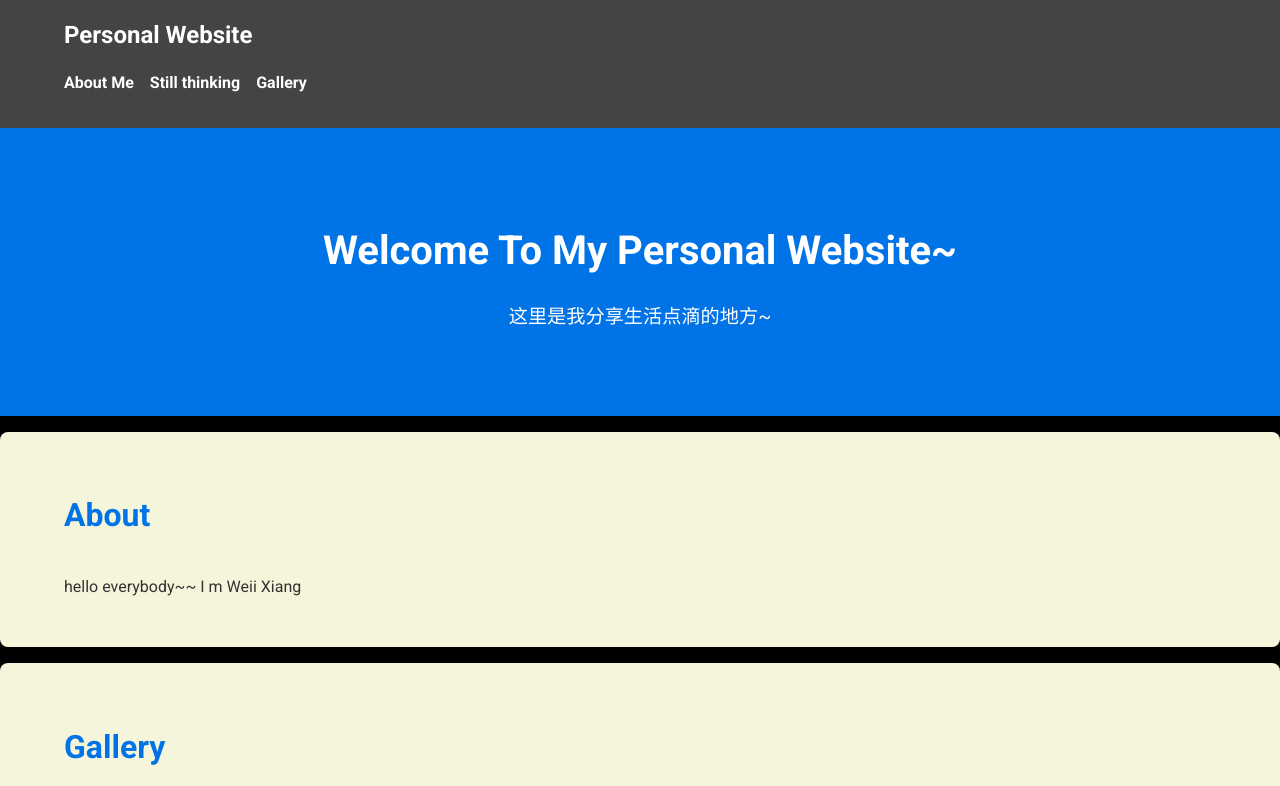
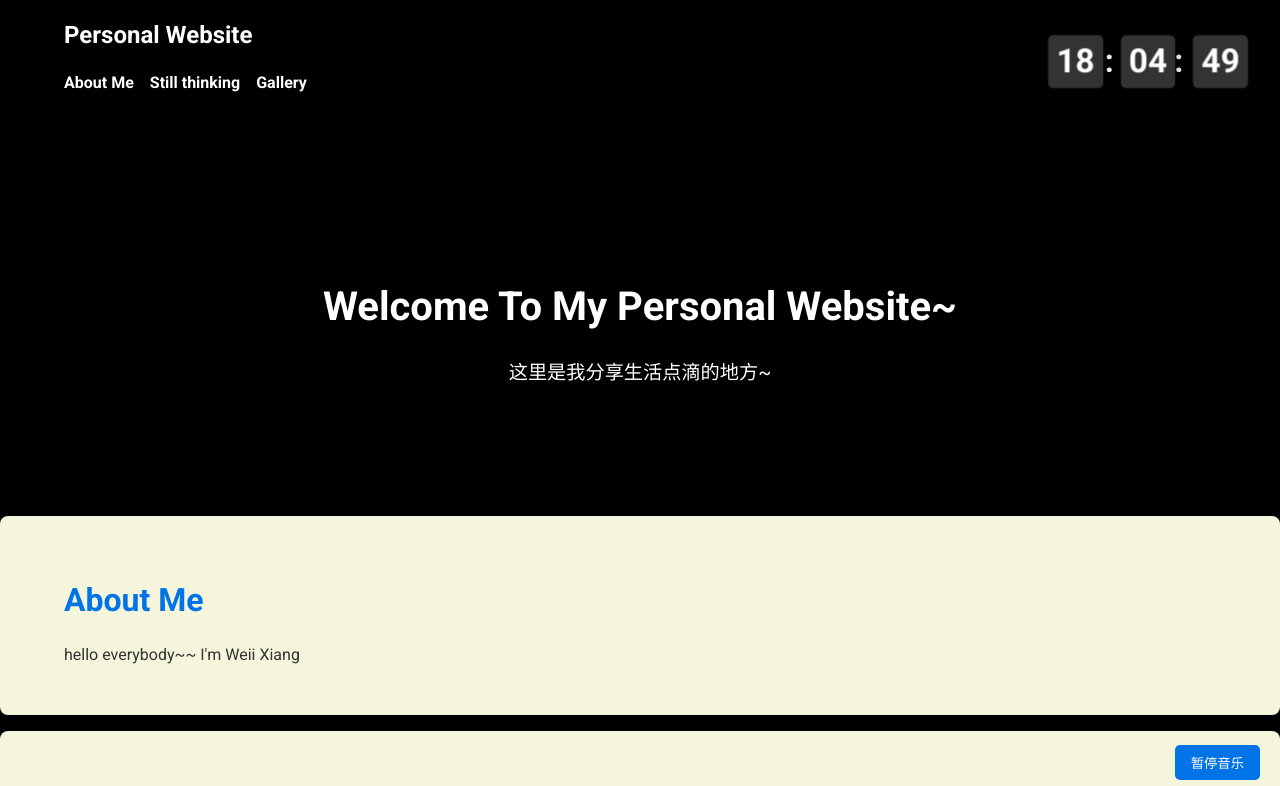
Before and after one commit to WeiiXiang/personal, a plain HTML site: page index.html in a window 1280 px wide. Shown: the top 786 px of the page. Drawn offline with Linux system fonts and the light colour scheme; some packages are replaced by stand-ins of ours; a script that the page names is missing.

Commit message:
add 3d bg and music

```diff
--- a/index.html
+++ b/index.html
@@ -8,6 +8,12 @@
     <link href="https://fonts.googleapis.com/css2?family=Roboto:wght@400;700&display=swap" rel="stylesheet">
 </head>
 <body>
+    <!-- 3D 背景覆盖 nav 和 header -->
+    <div class="hero">
+        <!-- 3D 背景 -->
+        <script type="module" src="https://unpkg.com/@splinetool/viewer@1.9.79/build/spline-viewer.js"></script>
+        <spline-viewer url="https://prod.spline.design/KPKwhOTAKejPFER2/scene.splinecode"></spline-viewer>
+
         <!-- 导航栏 -->
         <nav>
             <div class="container">
@@ -27,16 +33,33 @@
                 <p>这里是我分享生活点滴的地方~</p>
             </div>
         </header>
+    </div>
+
+    <!-- 3D 数字时钟 -->
+    <div id="digital-clock">
+        <div class="clock-face">
+            <span id="hours">00</span>:
+            <span id="minutes">00</span>:
+            <span id="seconds">00</span>
+        </div>
+    </div>
+
+    <!-- 音乐播放器 -->
+    <audio id="background-music" loop>
+        <source src="audio/background-music.mp3" type="audio/mpeg">
+        您的浏览器不支持音频播放。
+    </audio>
+
+    <!-- 音乐控制按钮 -->
+    <button id="music-toggle" onclick="toggleMusic()">暂停音乐</button>
 
     <!-- 关于我 -->
     <section id="about" class="section">
         <div class="container">
-            <h2>About <Menu></Menu></h2>
-            <p>hello everybody~~ I m Weii Xiang</p>
+            <h2>About Me</h2>
+            <p>hello everybody~~ I'm Weii Xiang</p>
         </div>
     </section>
-
-
 
     <!-- 相册 -->
     <section id="gallery" class="section">
@@ -55,5 +78,48 @@
             <p>&copy; 2023 个人网站. 保留所有权利。</p>
         </div>
     </footer>
+
+    <!-- JavaScript 实现动态时间和音乐控制 -->
+    <script>
+        // 动态时间
+        function updateTime() {
+            const now = new Date();
+            const hours = String(now.getHours()).padStart(2, '0');
+            const minutes = String(now.getMinutes()).padStart(2, '0');
+            const seconds = String(now.getSeconds()).padStart(2, '0');
+
+            // 更新时间显示
+            document.getElementById('hours').textContent = hours;
+            document.getElementById('minutes').textContent = minutes;
+            document.getElementById('seconds').textContent = seconds;
+        }
+
+        // 每秒更新一次时间
+        setInterval(updateTime, 1000);
+        updateTime(); // 初始化时间
+
+        // 音乐控制
+        const music = document.getElementById('background-music');
+        const toggleButton = document.getElementById('music-toggle');
+
+        // 自动播放音乐（需要用户与页面交互）
+        document.addEventListener('click', () => {
+            if (music.paused) {
+                music.play();
+                toggleButton.textContent = '暂停音乐';
+            }
+        }, { once: true }); // 只执行一次
+
+        // 切换音乐播放状态
+        function toggleMusic() {
+            if (music.paused) {
+                music.play();
+                toggleButton.textContent = '暂停音乐';
+            } else {
+                music.pause();
+                toggleButton.textContent = '播放音乐';
+            }
+        }
+    </script>
 </body>
 </html>
--- a/style.css
+++ b/style.css
@@ -5,7 +5,7 @@ body {
     padding: 0;
     line-height: 1.6;
     color: #333;
-    background-color: black; /* 更改背景颜色为浅灰色 */
+    background-color: black; /* 背景颜色为黑色 */
 }
 
 .container {
@@ -14,11 +14,30 @@ body {
     margin: 0 auto;
 }
 
+/* 3D 背景覆盖 nav 和 header */
+.hero {
+    position: relative; /* 相对定位 */
+    height: 500px; /* 设置高度 */
+    overflow: hidden; /* 隐藏超出部分 */
+}
+
+/* 3D 背景样式 */
+.hero spline-viewer {
+    position: absolute; /* 绝对定位 */
+    top: 0;
+    left: 0;
+    width: 100%;
+    height: 100%;
+    z-index: -1; /* 将 3D 背景置于最底层 */
+}
+
 /* 导航栏 */
 nav {
-    background-color: #444; /* 更深的灰色 */
+
     color: #fff;
     padding: 1rem 0;
+    position: relative; /* 确保导航栏在 3D 背景之上 */
+    z-index: 1;
 }
 
 nav .logo {
@@ -47,10 +66,14 @@ nav ul li a:hover {
 
 /* 首页横幅 */
 header {
-    background-color: #0073e6; /* 保持蓝色 */
+    position: relative; /* 相对定位 */
+    height: 400px; /* 设置 header 高度 */
     color: #fff;
-    padding: 4rem 0;
     text-align: center;
+    display: flex;
+    align-items: center;
+    justify-content: center;
+    z-index: 1; /* 确保 header 内容在 3D 背景之上 */
 }
 
 header h1 {
@@ -64,7 +87,7 @@ header p {
 
 /* 内容部分 */
 .section {
-    background-color: beige; /* 白色背景 */
+    background-color: beige; /* 米色背景 */
     padding: 2rem 0;
     margin: 1rem 0;
     border-radius: 8px;
@@ -131,3 +154,49 @@ footer {
     padding: 1rem 0;
     margin-top: 2rem;
 }
+
+/* 动态数字时钟样式 */
+#digital-clock {
+    font-size: 2rem;
+    font-weight: bold;
+    color: #fff;
+    background-color: rgba(0, 0, 0, 0.4); /* 半透明背景 */
+    padding: 1rem;
+    border-radius: 10px;
+    position: fixed; /* 固定在页面上 */
+    top: 20px; /* 距离顶部 20px */
+    right: 20px; /* 距离右侧 20px */
+    z-index: 1000; /* 确保时钟在最上层 */
+    perspective: 500px; /* 启用 3D 透视效果 */
+}
+
+.clock-face {
+    display: inline-block;
+    transform-style: preserve-3d; /* 启用 3D 变换 */
+}
+
+#digital-clock span {
+    display: inline-block;
+    padding: 0 0.5rem;
+    background-color: #333;
+    border-radius: 5px;
+    transform: translateZ(20px); /* 使数字向前突出 */
+    box-shadow: 0 0 10px rgba(0, 0, 0, 0.5);
+}
+/* 音乐控制按钮样式 */
+#music-toggle {
+    position: fixed;
+    bottom: 20px;
+    right: 20px;
+    padding: 0.5rem 1rem;
+    background-color: #0073e6;
+    color: #fff;
+    border: none;
+    border-radius: 5px;
+    cursor: pointer;
+    z-index: 1000;
+}
+
+#music-toggle:hover {
+    background-color: #005bb5;
+}
```
Also changed, not shown: 1 other file. Lines whose indentation alone changed are shown as unchanged.
